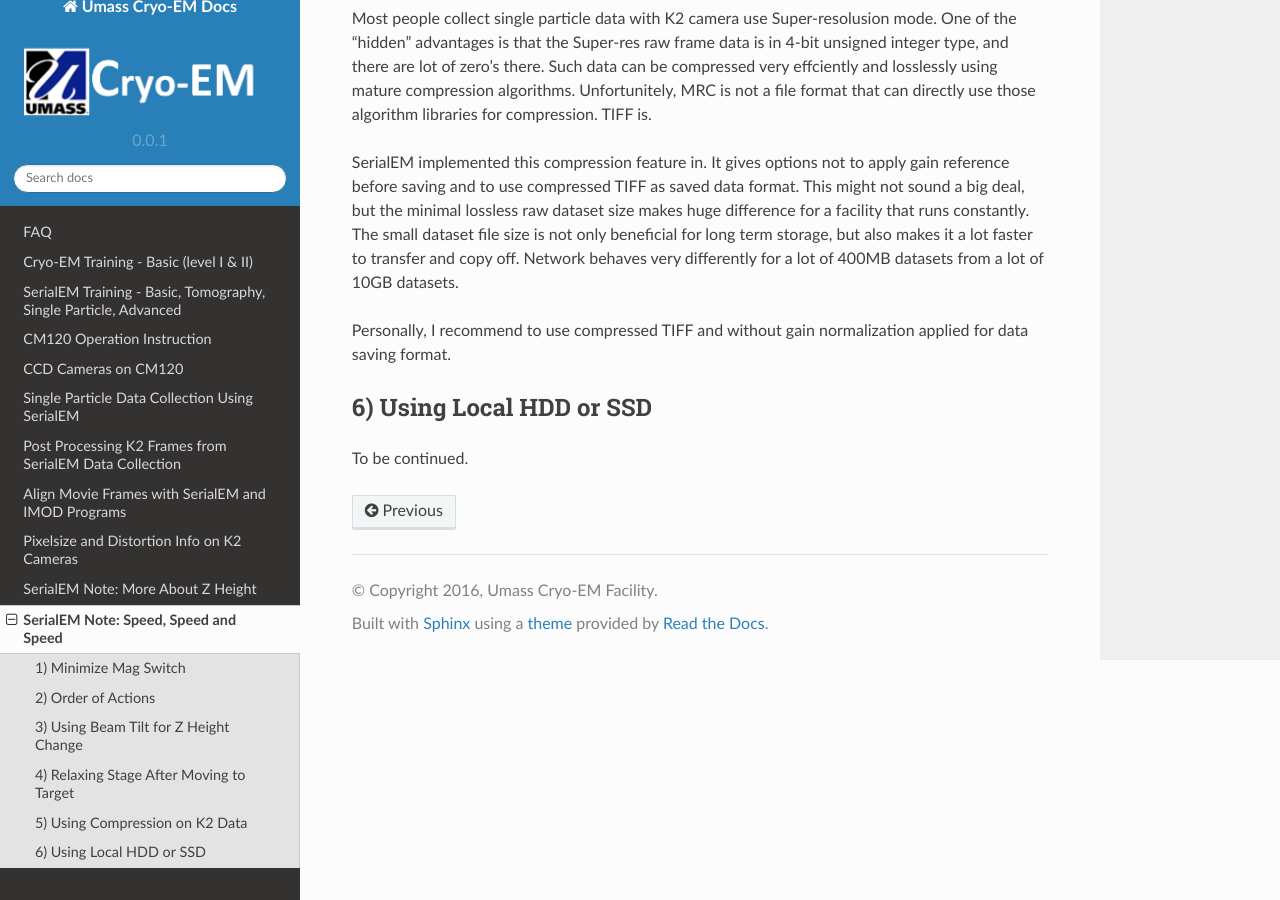
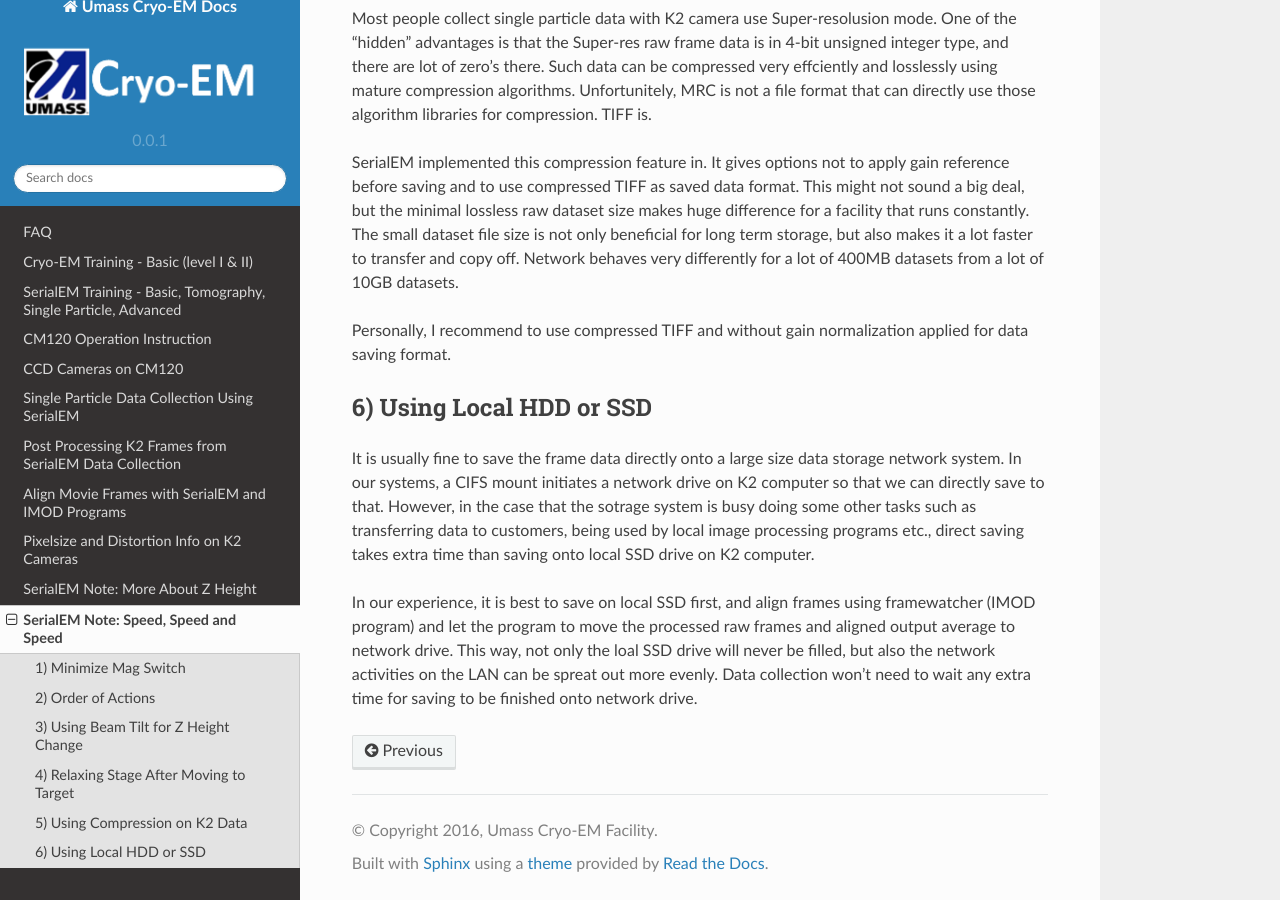
Before and after one commit to xuchen66/sphinx-emdocs, a Sphinx documentation site: the page built from source/serialEM-note-speed-speed-speed.rst, in a window 1280 px wide and 900 px high, scrolled down 3694 px. Built offline with Sphinx 7.4.7 and the Read the Docs theme 2.0.0, drawn with Linux system fonts in a browser that asks for light colours; pages that are not in the unit, such as notebooks, are missing from menus.

Commit message:
Update serialEM-note-speed-speed-speed.rst

```diff
--- a/source/serialEM-note-speed-speed-speed.rst
+++ b/source/serialEM-note-speed-speed-speed.rst
@@ -158,4 +158,6 @@ Personally, I recommend to use compressed TIFF and without gain normalization ap
 6) Using Local HDD or SSD
 -------------------------
 
-To be continued.
+It is usually fine to save the frame data directly onto a large size data storage network system. In our systems, a CIFS mount initiates a network drive on K2 computer so that we can directly save to that. However, in the case that the sotrage system is busy doing some other tasks such as transferring data to customers, being used by local image processing programs etc., direct saving takes extra time than saving onto local SSD drive on K2 computer.
+
+In our experience, it is best to save on local SSD first, and align frames using framewatcher (IMOD program) and let the program to move the processed raw frames and aligned output average to network drive. This way, not only the loal SSD drive will never be filled, but also the network activities on the LAN can be spreat out more evenly. Data collection won't need to wait any extra time for saving to be finished onto network drive.
```
